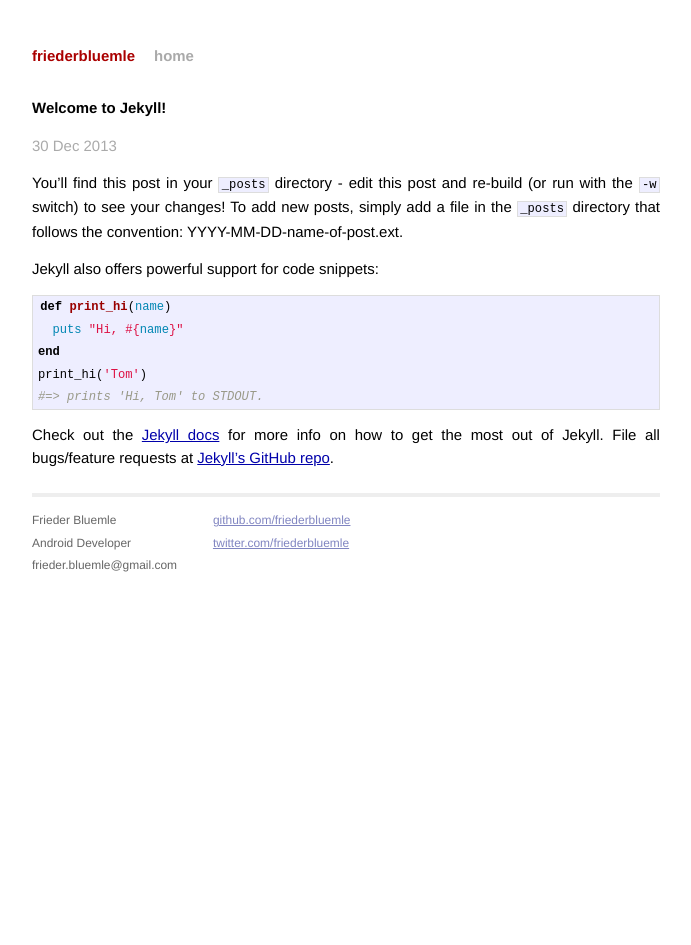
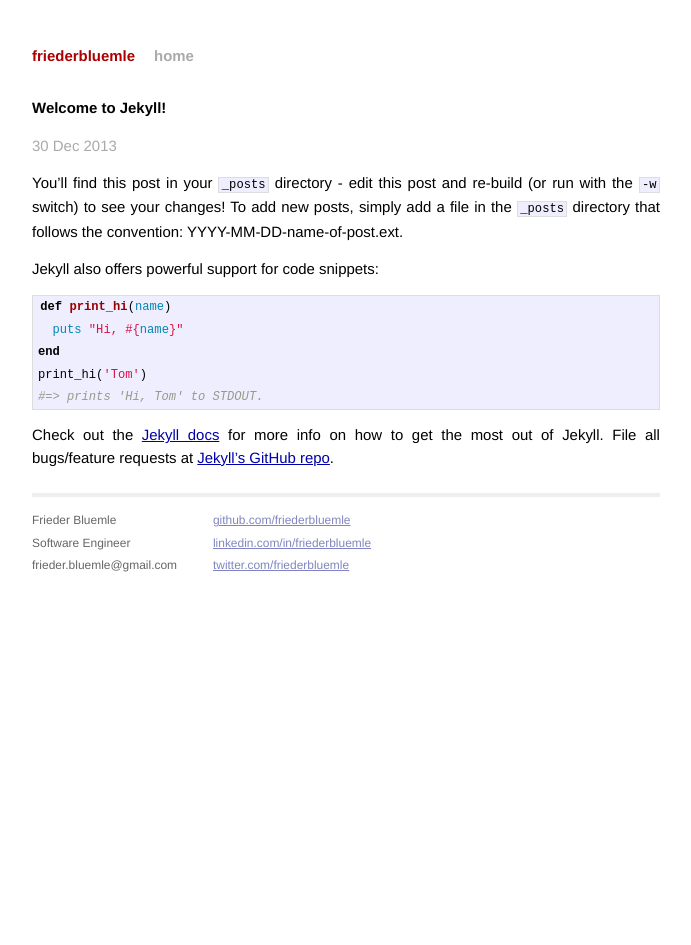
Before and after one commit to friederbluemle/friederbluemle.github.io, a Jekyll site: the page built from _posts/2013-12-30-welcome-to-jekyll.markdown, in a window 1280 px wide. Shown: the whole page, without its empty margins (294-985 px from the left). Built offline with Jekyll 4.4.1, drawn with Linux system fonts in a browser that asks for light colours.

Commit message:
Update profile

```diff
--- a/_layouts/default.html
+++ b/_layouts/default.html
@@ -27,13 +27,14 @@
             <div class="contact">
               <p>
                 Frieder Bluemle<br />
-                Android Developer<br />
+                Software Engineer<br />
                 frieder.bluemle@gmail.com
               </p>
             </div>
             <div class="contact">
               <p>
                 <a href="https://github.com/friederbluemle">github.com/friederbluemle</a><br />
+                <a href="https://linkedin.com/in/friederbluemle">linkedin.com/in/friederbluemle</a><br />
                 <a href="https://twitter.com/friederbluemle">twitter.com/friederbluemle</a><br />
               </p>
             </div>
```
